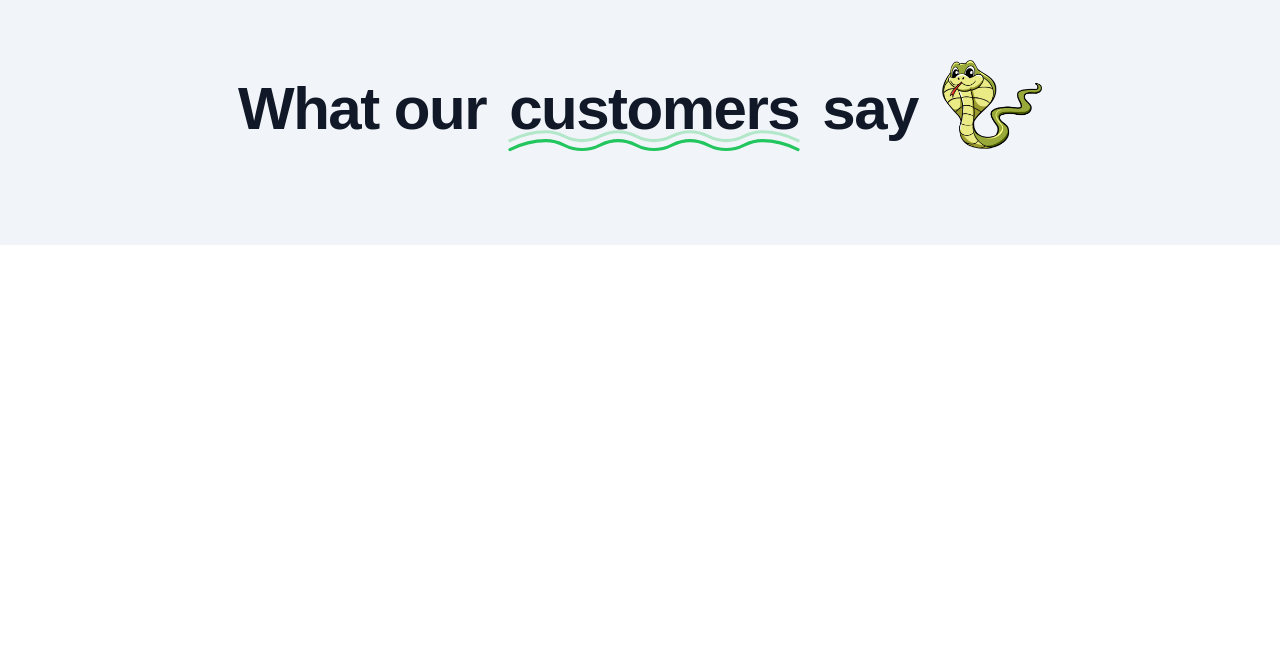
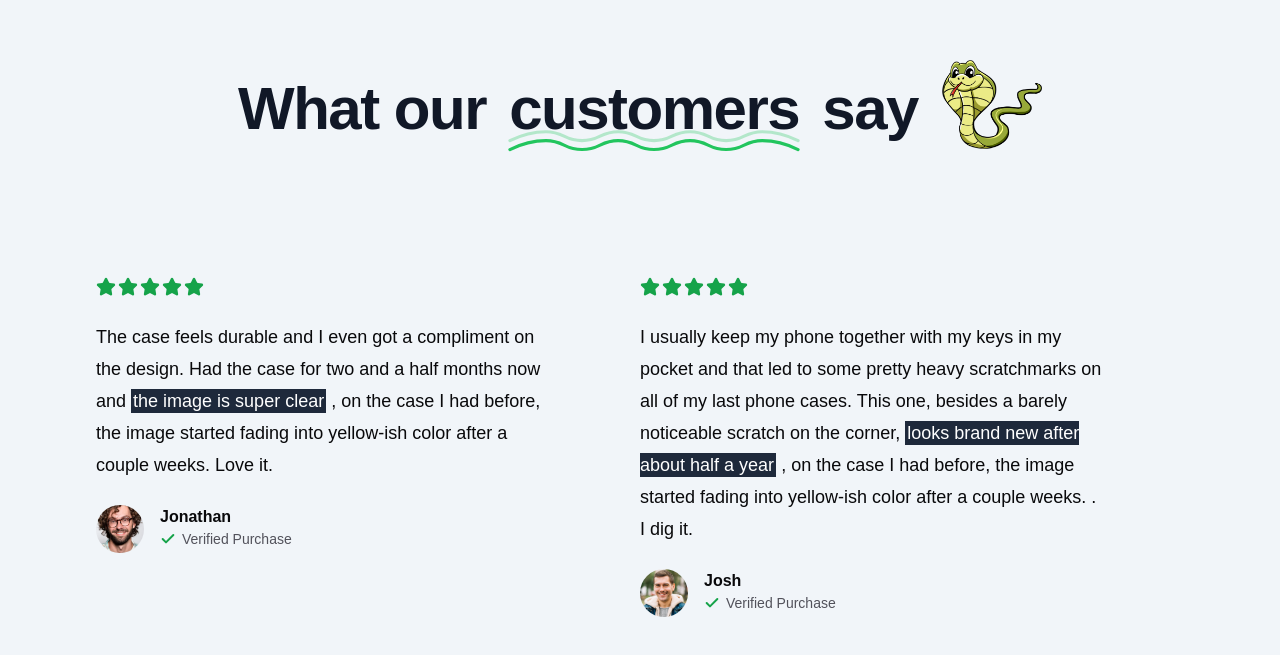
Before and after one commit to relhe/casecobra-ecom, a Next.js app: page / in a window 1280 px wide. Shown: the part 1031-1686 px from the top of the page. Before the commit the page ends 1276 px from the top, so only its background shows below. Built offline with nearby package versions, Linux system fonts and the light colour scheme; no server answers.

Commit message:
RL | feature | added some static reviews

```diff
--- a/src/app/page.tsx
+++ b/src/app/page.tsx
@@ -107,11 +107,11 @@ export default function Home() {
 
                                 <div className="flex flex-col justify-between items-center sm:items-start">
                                     <div className="flex gap-0.5">
-                                        <Star className="h-4 w-4 text-green-600 fill-green-600" />
-                                        <Star className="h-4 w-4 text-green-600 fill-green-600" />
-                                        <Star className="h-4 w-4 text-green-600 fill-green-600" />
-                                        <Star className="h-4 w-4 text-green-600 fill-green-600" />
-                                        <Star className="h-4 w-4 text-green-600 fill-green-600" />
+                                        <Star className="h-5 w-5 text-green-600 fill-green-600" />
+                                        <Star className="h-5 w-5 text-green-600 fill-green-600" />
+                                        <Star className="h-5 w-5 text-green-600 fill-green-600" />
+                                        <Star className="h-5 w-5 text-green-600 fill-green-600" />
+                                        <Star className="h-5 w-5 text-green-600 fill-green-600" />
                                     </div>
                                     <p>
                                         <span className="font-semibold">
@@ -168,6 +168,88 @@ export default function Home() {
                             height={80}
                         />
                     </div>
+                    {/* Testimonials 1 */}
+                    <div className="mx-auto grid max-w-2xl grid-cols-1 px-4 lg:mx-0 lg:max-w-none lg:grid-cols-2 gap-y-16">
+                        <div className="flex flex-auto flex-col gap-4 lg:pr-8 xl:pr-20">
+                            <div className="flex gap-0.5 mb-2">
+                                <Star className="h-5 w-5 text-green-600 fill-green-600" />
+                                <Star className="h-5 w-5 text-green-600 fill-green-600" />
+                                <Star className="h-5 w-5 text-green-600 fill-green-600" />
+                                <Star className="h-5 w-5 text-green-600 fill-green-600" />
+                                <Star className="h-5 w-5 text-green-600 fill-green-600" />
+                            </div>
+                            <div className="text-lg leading-8">
+                                The case feels durable and I even got a
+                                compliment on the design. Had the case for two
+                                and a half months now and{' '}
+                                <span className="p-0.5 bg-slate-800 text-white">
+                                    the image is super clear
+                                </span>{' '}
+                                , on the case I had before, the image started
+                                fading into yellow-ish color after a couple
+                                weeks. Love it.
+                            </div>
+                            <div className="flex gap-4 mt-2">
+                                <Image
+                                    className="rounded-full h-12 w-12 object-cover"
+                                    src="/users/user-1.png"
+                                    alt="user"
+                                    width={48}
+                                    height={48}
+                                />
+                                <div className="flex flex-col">
+                                    <p className="font-semibold">Jonathan</p>
+                                    <div className="flex gap-1.5 items-center text-zinc-600">
+                                        <Check className="h-4 w-4 stroke-[3px] text-green-600" />
+                                        <p className="text-sm">
+                                            Verified Purchase
+                                        </p>
+                                    </div>
+                                </div>
+                            </div>
+                        </div>
+                        {/* Testimonials 2 */}
+                        <div className="flex flex-auto flex-col gap-4 lg:pr-8 xl:pr-20">
+                            <div className="flex gap-0.5 mb-2">
+                                <Star className="h-5 w-5 text-green-600 fill-green-600" />
+                                <Star className="h-5 w-5 text-green-600 fill-green-600" />
+                                <Star className="h-5 w-5 text-green-600 fill-green-600" />
+                                <Star className="h-5 w-5 text-green-600 fill-green-600" />
+                                <Star className="h-5 w-5 text-green-600 fill-green-600" />
+                            </div>
+                            <div className="text-lg leading-8">
+                                I usually keep my phone together with my keys in
+                                my pocket and that led to some pretty heavy
+                                scratchmarks on all of my last phone cases. This
+                                one, besides a barely noticeable scratch on the
+                                corner,{' '}
+                                <span className="p-0.5 bg-slate-800 text-white">
+                                    looks brand new after about half a year
+                                </span>{' '}
+                                , on the case I had before, the image started
+                                fading into yellow-ish color after a couple
+                                weeks. . I dig it.
+                            </div>
+                            <div className="flex gap-4 mt-2">
+                                <Image
+                                    className="rounded-full h-12 w-12 object-cover"
+                                    src="/users/user-4.jpg"
+                                    alt="user"
+                                    width={48}
+                                    height={48}
+                                />
+                                <div className="flex flex-col">
+                                    <p className="font-semibold">Josh</p>
+                                    <div className="flex gap-1.5 items-center text-zinc-600">
+                                        <Check className="h-4 w-4 stroke-[3px] text-green-600" />
+                                        <p className="text-sm">
+                                            Verified Purchase
+                                        </p>
+                                    </div>
+                                </div>
+                            </div>
+                        </div>
+                    </div>
                 </MaxWidthWrapper>
             </section>
         </div>
```
